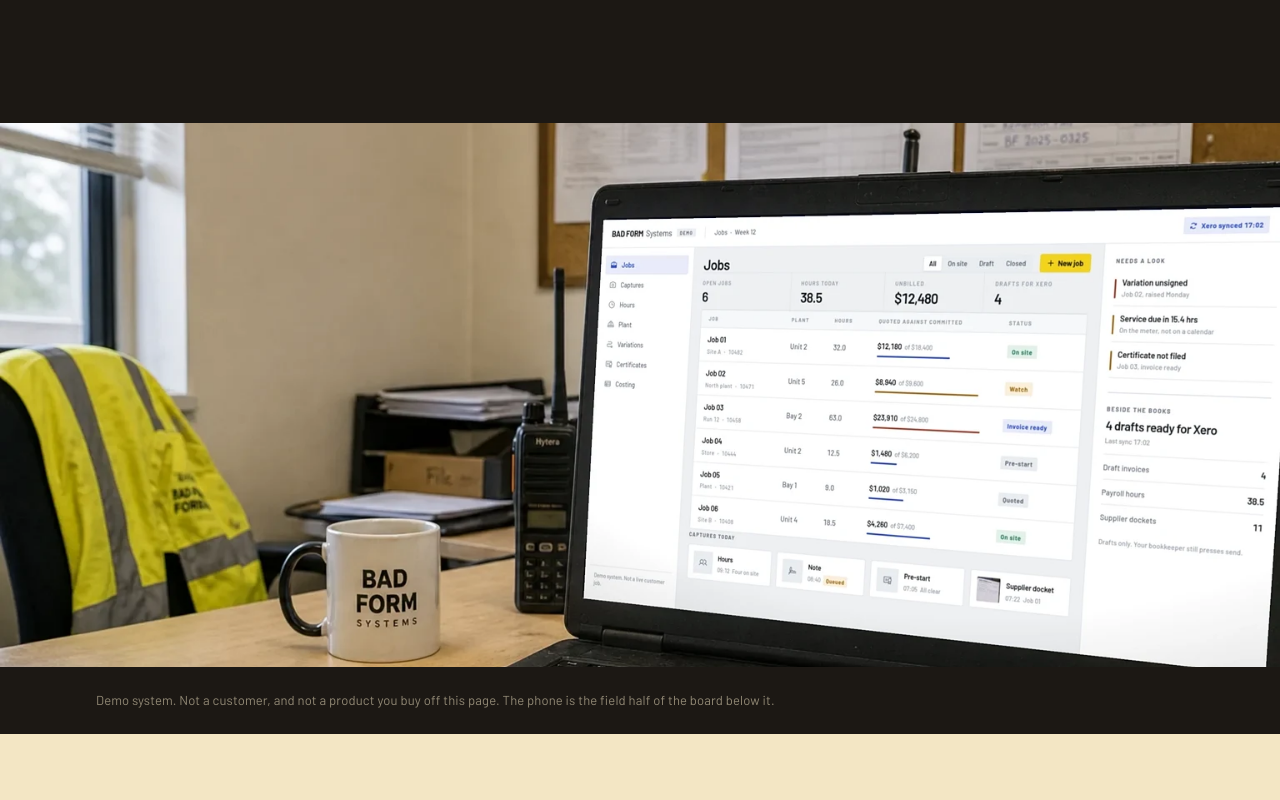
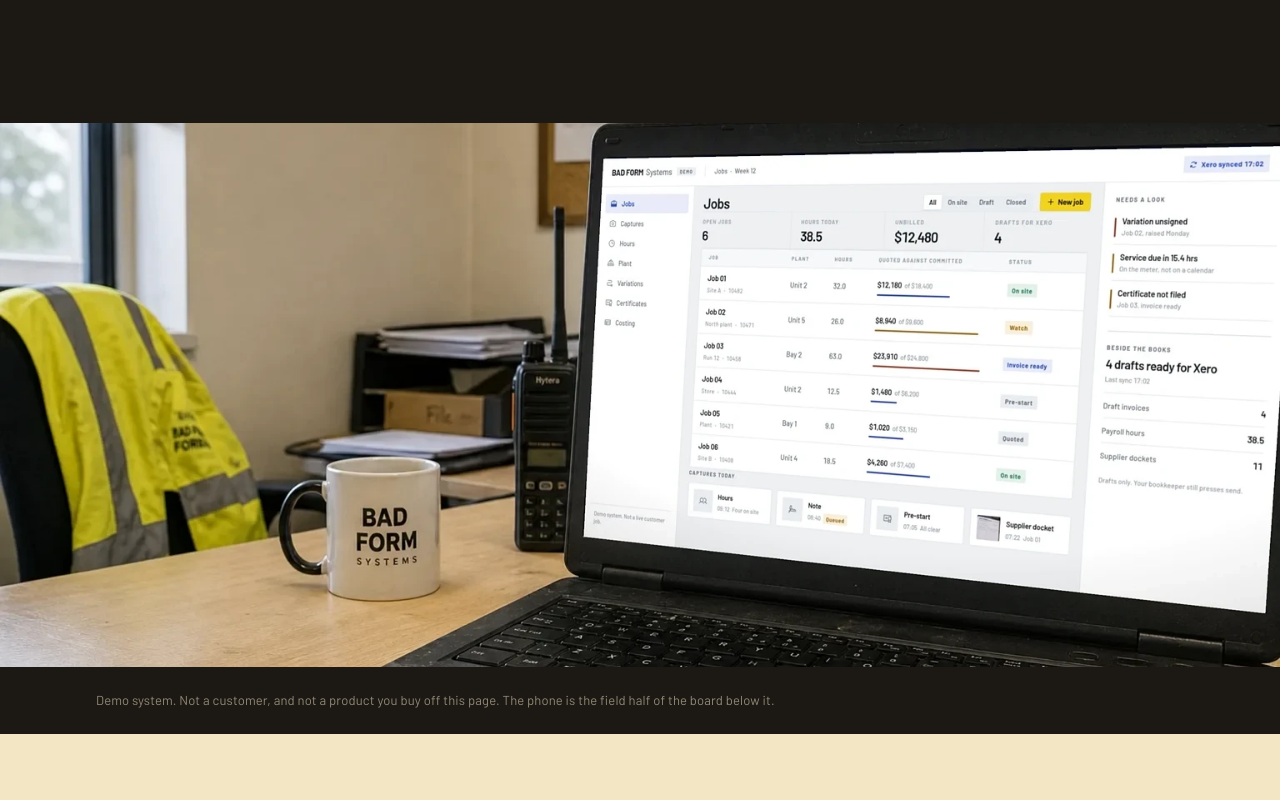
Before and after one commit to blacklanternpro/bad-form-systems, a Next.js app: page / in a window 1280 px wide. Shown: the part 3200-4000 px from the top of the page. Built offline with nearby package versions, Linux system fonts and the light colour scheme; a web font is replaced by a local one.

Commit message:
Stop the office still naming the hero's Kemerton job.
The board is the generic system; the wall sheet behind it still said Kemerton Pad. Blank that job, crop onto the laptop, and drop leftover pit language from the product band.

Co-authored-by: BAD-FORM <blacklanternpro@users.noreply.github.com>

```diff
--- a/src/components/calculator/GhostTaxCalculator.tsx
+++ b/src/components/calculator/GhostTaxCalculator.tsx
@@ -20,7 +20,7 @@ export function GhostTaxCalculator() {
   return (
     <div className="grid grid-cols-1 gap-12 lg:grid-cols-2">
       <div className="space-y-7">
-        <h2 className="type-title text-xl text-brand-ink">{calculatorCopy.controlsHeading}</h2>
+          <p className="type-title text-xl text-brand-ink">{calculatorCopy.controlsHeading}</p>
         <SliderRow
           label="Hours retyping and chasing dockets, per week"
           valueLabel={`${hours} hrs`}
--- a/src/content/overview.ts
+++ b/src/content/overview.ts
@@ -68,7 +68,7 @@ const officeStill = {
   height: 1024,
   alt: "Site-office laptop open on a demo jobs board, with hi-vis, a two-way radio, and paper dockets in a South West office.",
   demoNote: "Demo jobs board. Not a live customer system, and not a named yard.",
-  objectPositionClass: "object-[72%_30%] xl:object-[68%_26%]",
+  objectPositionClass: "object-[70%_50%] xl:object-[68%_46%]",
 } satisfies OverviewStill;
 
 export const overview = {
@@ -126,7 +126,7 @@ export const overview = {
     officeStill,
     field: {
       title: "On the phone",
-      body: "The crew get the buttons they will actually press. Six fields, not sixty. No signal at the pit is fine. It queues, then sends when you hit range.",
+      body: "The crew get the buttons they will actually press. Six fields, not sixty. No signal on site is fine. It queues, then sends when you hit range.",
       points: [
         "Capture dockets, hours, photos, and signatures where the work happens.",
         "The audit is the brief. If a screen will not be opened, it does not ship.",
@@ -195,7 +195,7 @@ export const overview = {
       },
       {
         title: "You get the screens your crew will open",
-        body: "Six fields the operator will fill, not sixty they will skip. If it does not survive a gloved thumb at the pit, it does not ship.",
+      body: "Six fields the operator will fill, not sixty they will skip. If it does not survive a gloved thumb on site, it does not ship.",
       },
       {
         title: "Built here, and we come back",
```
Also changed, not shown: src/content/ims.ts (+13 -13 lines), public/images/office-ims.webp, public/images/plates/desk.webp, 1 other file (tests, documents, lock files or other folders).
